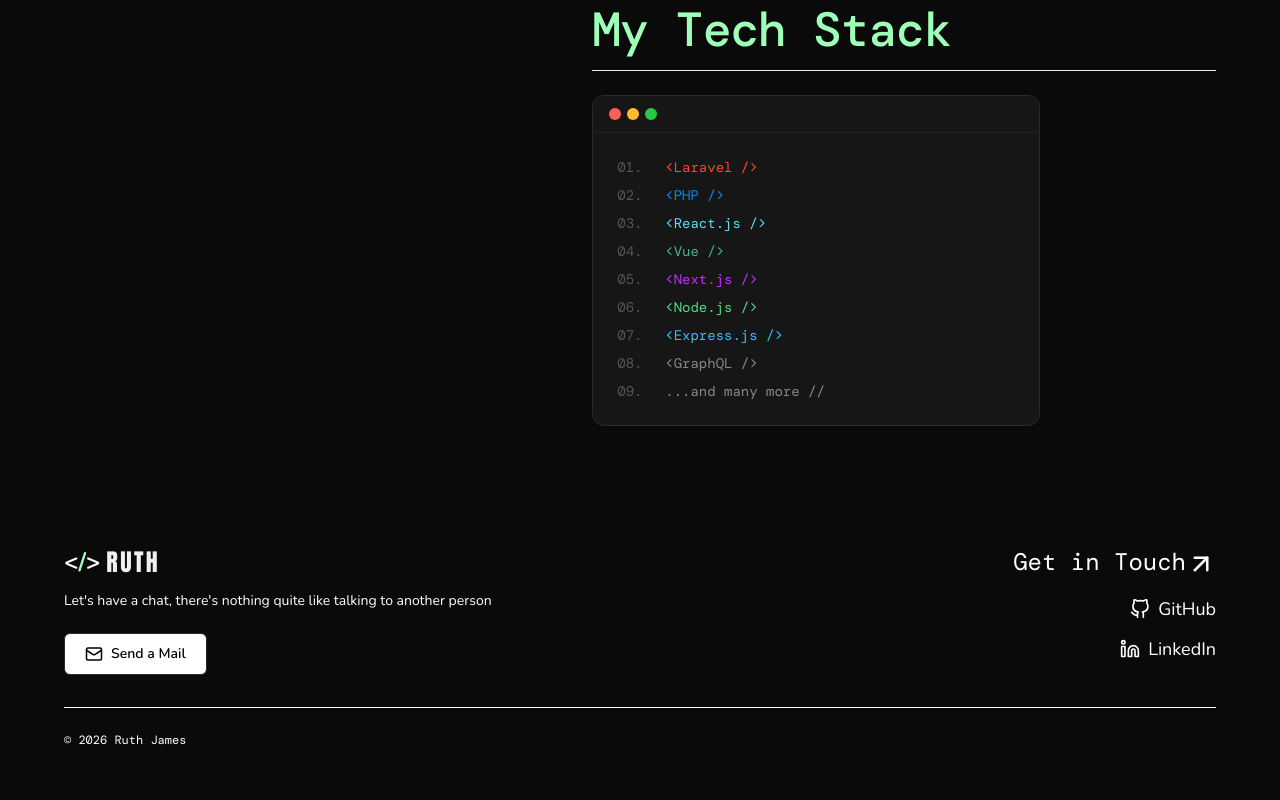
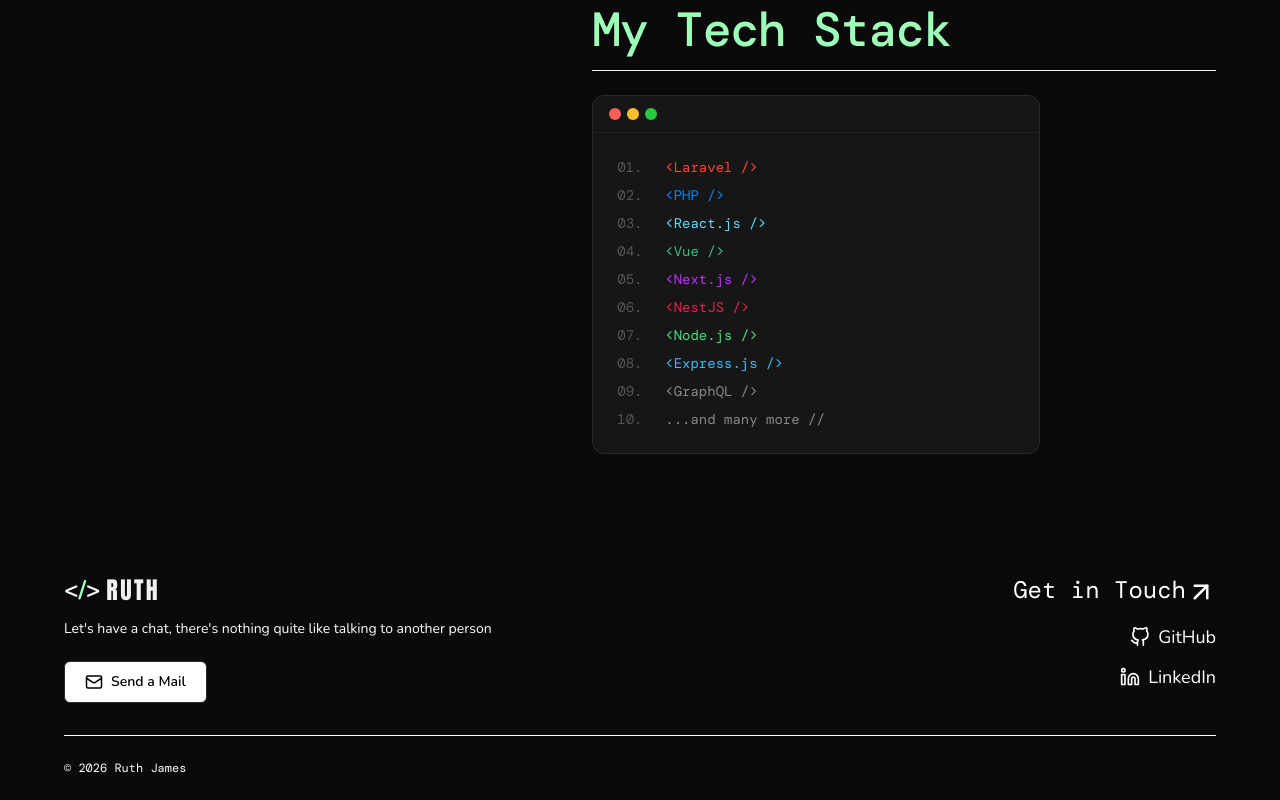
Before and after one commit to Ruthiejayjay/portfolio-website, a Next.js app: page / in a window 1280 px wide. Shown: the part 3170-3970 px from the top of the page. Before the commit the page ends 3942 px from the top, so only its background shows below. Built offline with nearby package versions, Linux system fonts and the light colour scheme; a web font is replaced by a local one.

Commit message:
update tech stack

```diff
--- a/src/data/index.ts
+++ b/src/data/index.ts
@@ -78,8 +78,9 @@
   { line: 3, name: "<React.js />", color: "#61dafb" },
   { line: 4, name: "<Vue />", color: "#42b883" },
   { line: 5, name: "<Next.js />", color: "#C02FFF" },
-  { line: 6, name: "<Node.js />", color: "#4ade80" },
-  { line: 7, name: "<Express.js />", color: "#38bdf8" },
-  { line: 8, name: "<GraphQL />" },
-  { line: 9, name: "...and many more //" },
+  { line: 6, name: "<NestJS />", color: "#e0234e" },
+  { line: 7, name: "<Node.js />", color: "#4ade80" },
+  { line: 8, name: "<Express.js />", color: "#38bdf8" },
+  { line: 9, name: "<GraphQL />" },
+  { line: 10, name: "...and many more //" },
 ];
```
